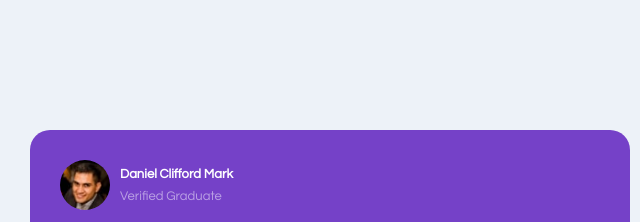
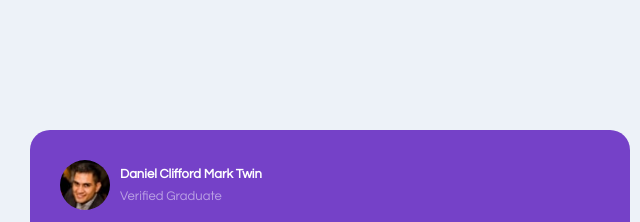
Before and after one commit to kelvintony/css-grid, a plain HTML site: page index.html in a window 1280 px wide. Shown: the top 222 px of the page, 0-640 px from the left. Drawn offline with Linux system fonts and the light colour scheme.

Commit message:
little changes in the index file

```diff
--- a/index.html
+++ b/index.html
@@ -13,7 +13,7 @@
             <header class="header">
                 <img src="./images/image-daniel.jpg" alt="just-pix">
                 <div>
-                    <h3>Daniel Clifford Mark</h3>
+                    <h3>Daniel Clifford Mark Twin</h3>
                     <p>Verified Graduate</p>
                 </div>
 
```
Also changed, not shown: 1 other file.
